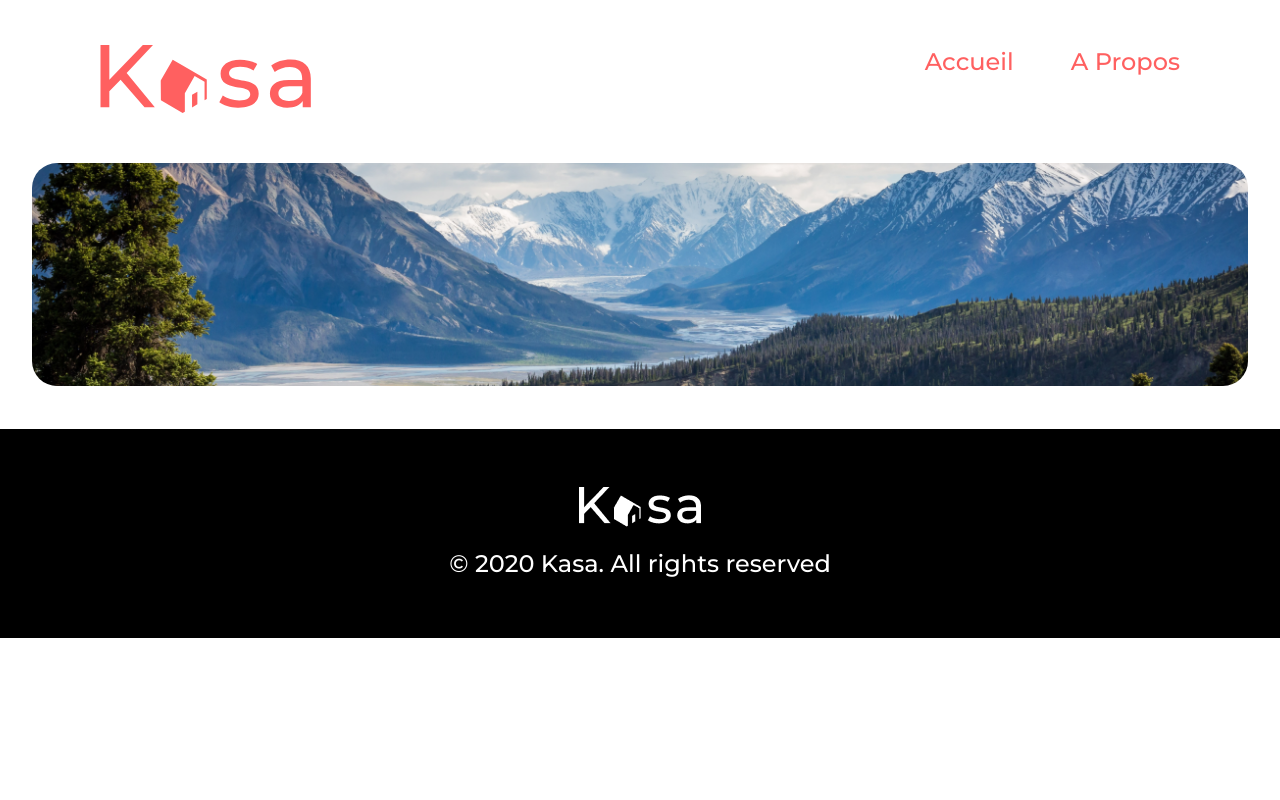
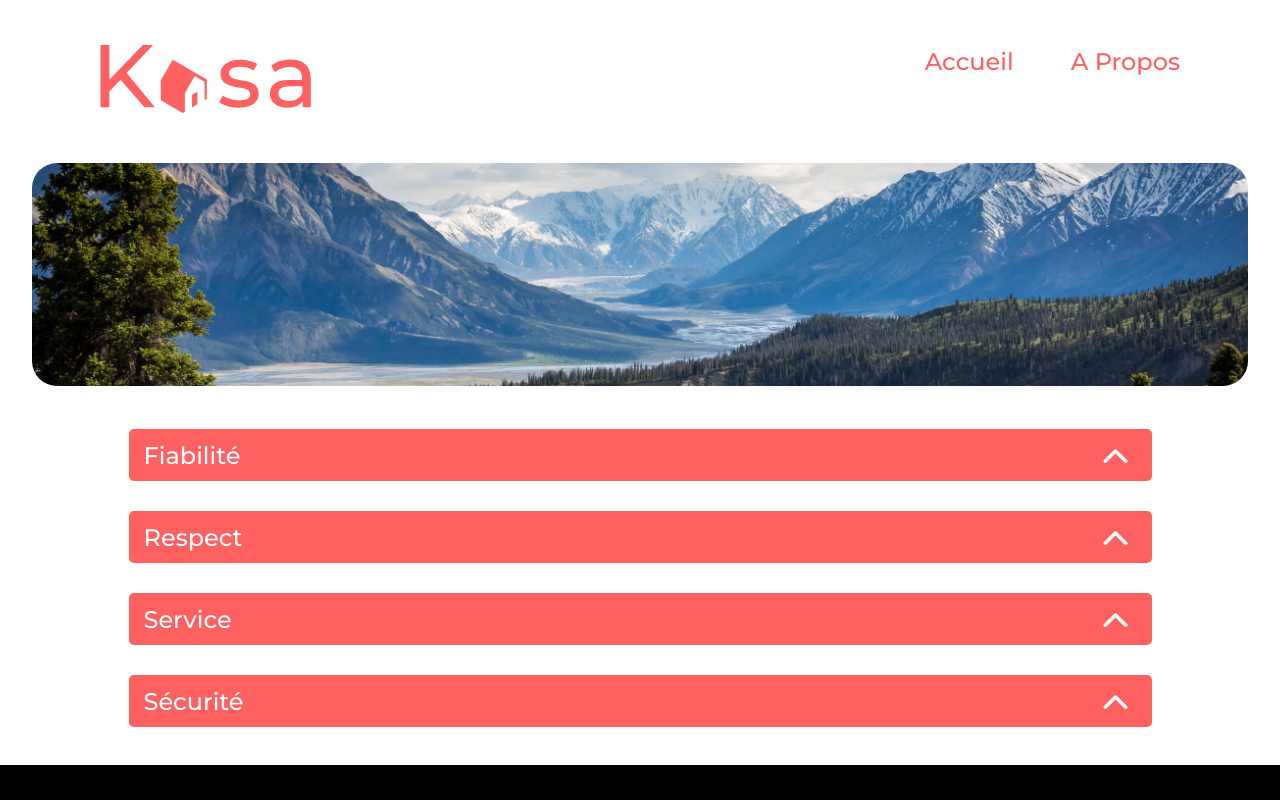
Before and after one commit to MalletCamille/Kasa, a React (Vite) app: page /About in a window 1280 px wide. Shown: the top 800 px of the page. Built offline with nearby package versions, Linux system fonts and the light colour scheme; a web font is replaced by a local one.

Commit message:
style : about page

```diff
--- /dev/null
+++ b/src/components/Collapse.jsx
@@ -0,0 +1,14 @@
+import '../style/Collapse.scss'
+import arrow from '../assets/arrow.png'
+
+
+
+function Collapse({ collapsename }) {
+    return (
+        <button className = "collapse" id="collapse">
+        {collapsename} <img className='collapse__arrow'src={arrow}></img>
+        </button>
+    )
+}
+
+export default Collapse
--- a/src/components/Footer.jsx
+++ b/src/components/Footer.jsx
@@ -1,4 +1,3 @@
-//import colors from '../../utils/style/colors/colors.jsx'
 import logokasa from '../assets/LOGO_white.png'
 import '../style/Footer.scss'
 
--- a/src/pages/About/About.jsx
+++ b/src/pages/About/About.jsx
@@ -1,13 +1,21 @@
 import Banner from '../../components/Banner.jsx'
 import imgbannerabout from '../../assets/Banner_About.png'
+import Collapse from '../../components/Collapse.jsx'
+import { Fragment } from 'react'
 
 function About() {
     return (
-      <div className="banner__about">
+      <Fragment>
+        <div className="banner__about">
            <Banner Tagline={false} image={imgbannerabout} />
-      </div>
-
-
+        </div>
+        <div className='collapse__container'>
+          <Collapse collapsename="Fiabilité" />
+          <Collapse collapsename="Respect" />
+          <Collapse collapsename="Service" />
+          <Collapse collapsename="Sécurité" />
+        </div>
+     </Fragment>
   )
 }
 
--- /dev/null
+++ b/src/style/Collapse.scss
@@ -0,0 +1,26 @@
+.collapse {
+    background-color: #FF6060;
+    color: white;
+    padding: 10px 20px 10px 15px;
+    border-radius: 5px;
+    width: 1023px;
+    height: 52px;
+    font-family: 'Montserrat', sans-serif;
+    font-size: 24px;
+    font-weight: 500;
+    line-height: 35px;
+    border: none;
+    text-align: left;
+    display: flex;
+    align-items: center;
+    &__container {
+        display: flex;
+        flex-direction: column;
+        align-items: center;
+        gap: 30px;
+        margin: 38px;
+    }
+    &__arrow {
+        margin-left: auto;
+    }
+}
```
Also changed, not shown: src/assets/arrow.png (added).
